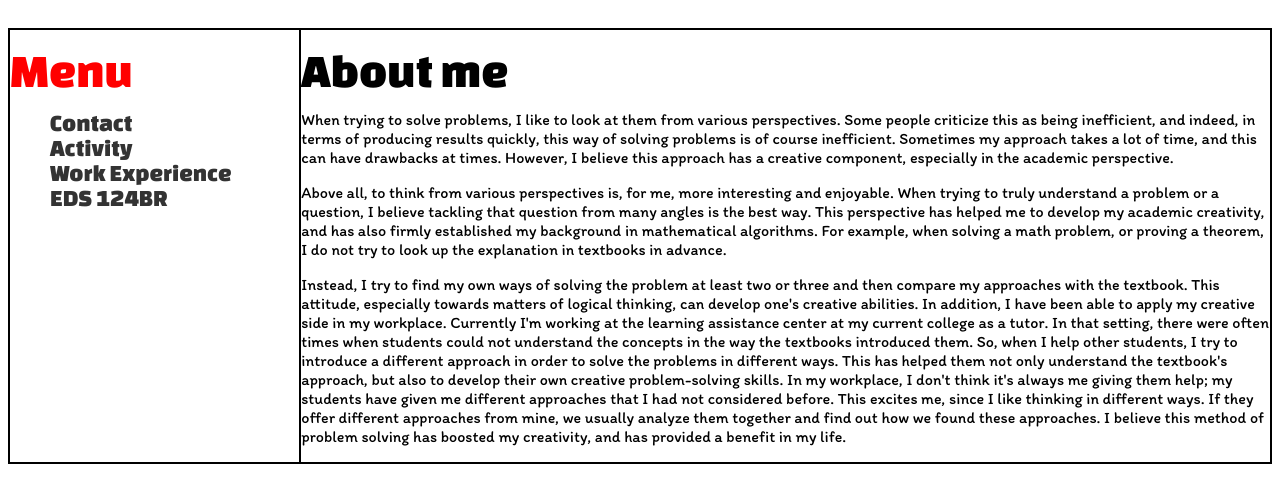
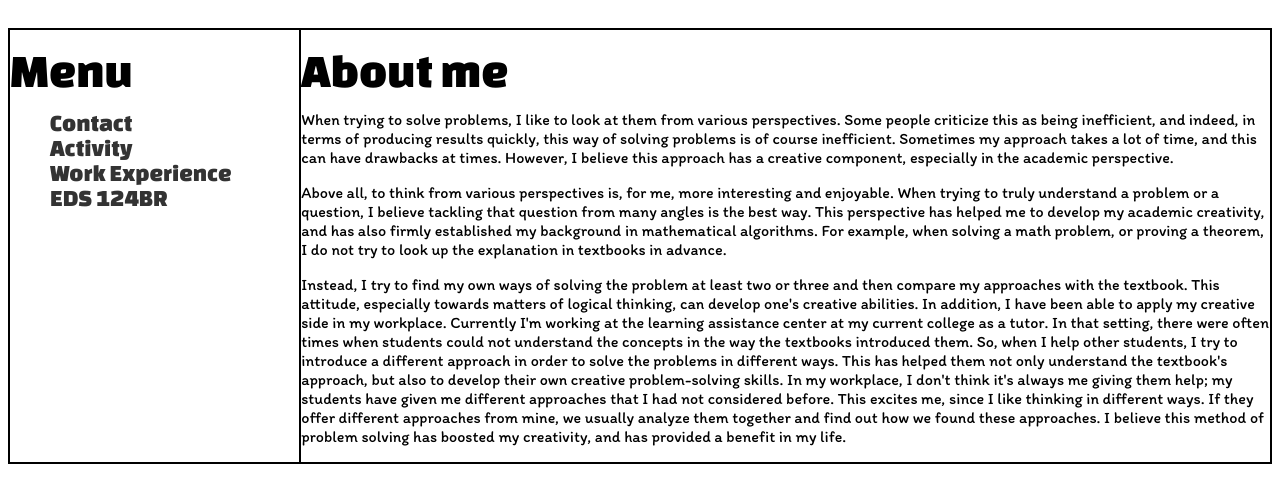
Before and after one commit to JongminKim292/EDS-124BR, a plain HTML site: page index.html in a window 1280 px wide. Shown: the part 132-634 px from the top of the page. Drawn offline with Linux system fonts and the light colour scheme.

Commit message:
Update index.html

```diff
--- a/index.html
+++ b/index.html
@@ -10,7 +10,7 @@
     <h1><a href="index.html" title="Home">Jongmin Kim</a></h1>
     <div id="grid">
         <div id="menu">
-            <h2 style="color:red">Menu</h2>
+            <h2>Menu</h2>
              <ul>
                  <a href="contact.html"><li>Contact</li></a>
                  <a href="activity.html"><li>Activity</li></a>
```
